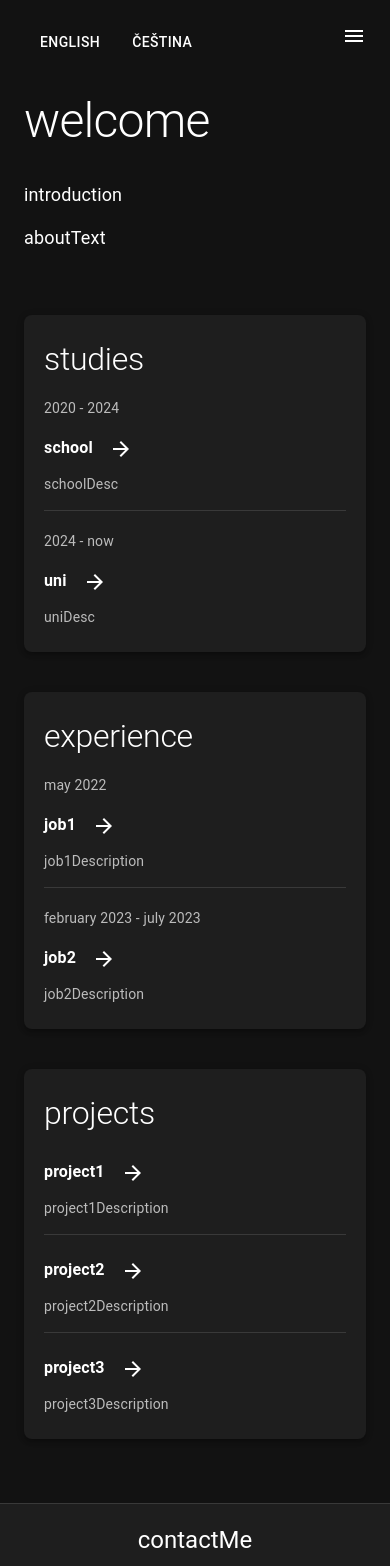
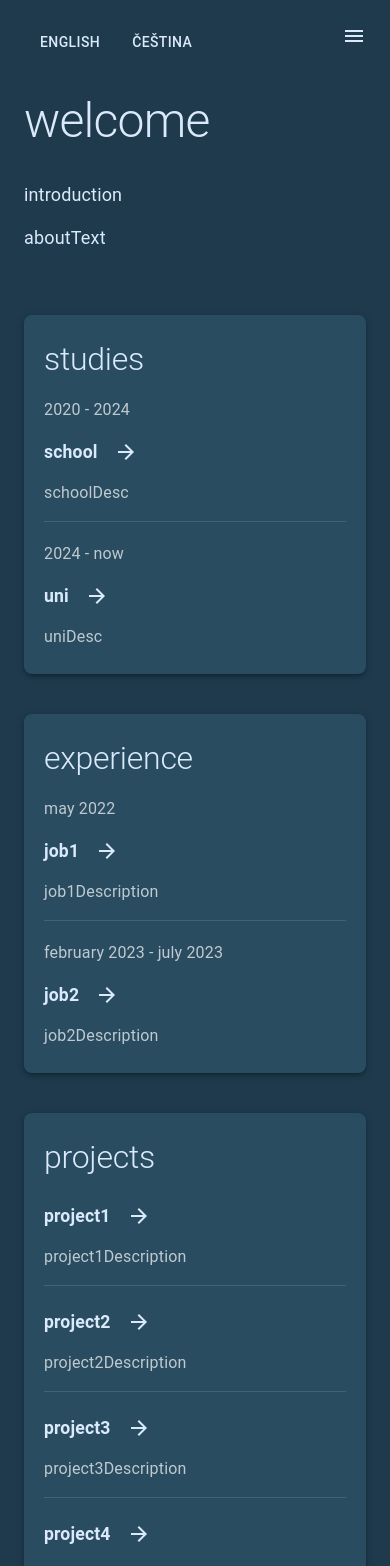
Before and after one commit to Namloh/mh-portfolio, a React (Create React App) app: page / in a window 390 px wide. Shown: the top 1566 px of the page. Built offline with nearby package versions, Linux system fonts and the light colour scheme; the HTML template or start-up script is replaced by a standard one.

Commit message:
new color scheme + text hover

```diff
--- a/src/App.js
+++ b/src/App.js
@@ -15,18 +15,18 @@ const theme = createTheme({
   palette: {
     mode: 'dark',
     background: {
-      default: '#121212',
-      paper: '#1e1e1e',
+      default: '#1e3a4c', // Dark blue gray
+      paper: '#294c60',   // Medium blue gray
     },
     text: {
-      primary: '#ffffff',
+      primary: '#daeafa', // Light blue gray
     },
     button: {
       outlinedPrimary: {
-        color: '#ffffff',
-        borderColor: '#ffffff',
+        color: '#d4e4f7',
+        borderColor: '#d4e4f7',
       },
-    }
+    },
   },
 });
 
@@ -54,7 +54,7 @@ function App() {
     if (touchEndX === 0) {
       return;
     }
-    if (touchStartX - touchEndX > 100 && Math.abs(touchStartY-touchEndY) < 100) {
+    if (touchStartX - touchEndX > 100 && Math.abs(touchStartY - touchEndY) < 100) {
       // Swipe left detected
       handleDrawerToggle();
     }
@@ -69,7 +69,6 @@ function App() {
   const changeLanguage = (lng) => {
     i18n.changeLanguage(lng);
   };
-
 
   return (
     <ThemeProvider theme={theme}>
@@ -89,23 +88,38 @@ function App() {
         <Sidebar mobileOpen={mobileOpen} handleDrawerToggle={handleDrawerToggle} />
         <Box
           component="main"
-          sx={{ flexGrow: 1}}
+          sx={{ flexGrow: 1 }}
           onTouchStart={handleTouchStart}
           onTouchMove={handleTouchMove}
           onTouchEnd={handleTouchEnd}
         >
-          <Box sx={{p: 3, pb: 0}}>
-            <Button color='inherit' variant={i18n.language === "en" ? 'outlined' : ""} onClick={() => changeLanguage('en')}>English</Button>
-            <Button color='inherit' variant={i18n.language === "cz" ? 'outlined' : ""} onClick={() => changeLanguage('cz')}>Čeština</Button>
+          <Box sx={{ p: 3, pb: 0 }}>
+            <Button color="inherit" variant={i18n.language === 'en' ? 'outlined' : ''} onClick={() => changeLanguage('en')}>
+              English
+            </Button>
+            <Button color="inherit" variant={i18n.language === 'cz' ? 'outlined' : ''} onClick={() => changeLanguage('cz')}>
+              Čeština
+            </Button>
 
             <Box pl={isMobile ? 0 : 8} pr={isMobile ? 0 : 8}>
-              <About isMobile={isMobile}/>
-              <Studies />
-              <Experience/>
+              <About isMobile={isMobile} />
+              <Box
+                sx={{
+                  display: 'flex',
+                  flexDirection: isMobile ? 'column' : 'row',
+                  gap: isMobile ? 0 : 3,
+                }}
+              >
+                <Box sx={{ flex: 1, display: 'flex', flexDirection: 'column', minHeight: "100%"}}>
+                  <Studies />
+                </Box>
+                <Box sx={{ flex: 1, display: 'flex', flexDirection: 'column', minHeight: "100%"}}>
+                  <Experience />
+                </Box>
+              </Box>
               <Projects />
             </Box>
           </Box>
-
           <Contact />
         </Box>
       </Box>
--- a/src/Components/Experience.js
+++ b/src/Components/Experience.js
@@ -1,5 +1,5 @@
 import React from 'react';
-import { Box, Typography, useMediaQuery, useTheme, IconButton, Divider } from '@mui/material';
+import { Box, Typography, useMediaQuery, useTheme, IconButton, Divider, Link } from '@mui/material';
 import ArrowForwardIcon from '@mui/icons-material/ArrowForward';
 import { useTranslation } from 'react-i18next';
 
@@ -9,54 +9,66 @@ const Experience = () => {
   const { t } = useTranslation();
 
   return (
-    <Box id="experience" sx={{ padding: '25px 20px', backgroundColor: theme.palette.background.paper, borderRadius: '8px', boxShadow: 3, marginTop: 5 }}>
+    <Box id="experience" sx={{ padding: '25px 20px', backgroundColor: theme.palette.background.paper, borderRadius: '8px', boxShadow: 3, marginTop: isMobile ? 5 : 0, height: "100%" }}>
       <Typography variant="h2" sx={{ fontSize: isMobile ? '2rem' : '2.5rem', marginBottom: '20px', color: theme.palette.text.primary }}>
         {t('experience')}
       </Typography>
 
-      <Typography variant="body1" sx={{ fontSize: isMobile ? '0.875rem' : '1rem', color: theme.palette.text.secondary, marginBottom: '10px' }}>
+      <Typography variant="body1" sx={{ fontSize: '1rem', color: theme.palette.text.secondary, marginBottom: '10px' }}>
         {t('may')} 2022
       </Typography>
-      <Typography variant="body1" sx={{ fontSize: isMobile ? '1rem' : '1.25rem', fontWeight: 'bold', color: theme.palette.text.primary, display: 'inline-block' }}>
-        {t('job1')}
-        <IconButton
+      <Link
         href="https://www.mahle.com/en/about-mahle/locations/6104.jsp"
         target="_blank"
         rel="noopener noreferrer"
-          disableRipple
-          sx={{ color: theme.palette.text.primary, marginLeft: 1, verticalAlign: 'middle',  transition: 'transform 0.3s ease',
-            '&:hover': {
-              transform: 'translateX(6px)',
-            } }}
+        sx={{
+          textDecoration: 'none',
+          color: theme.palette.text.primary,
+          display: 'flex',
+          alignItems: 'center',
+          marginBottom: '10px',
+          cursor: 'pointer',
+          '&:hover .MuiIconButton-root': { transform: 'translateX(6px)' },
+        }}
       >
+        <Typography variant="body1" sx={{ fontSize: isMobile ? '1.1rem' : '1.25rem', fontWeight: 'bold', display: 'inline-block' }}>
+          {t('job1')}
+        </Typography>
+        <IconButton disableRipple sx={{ color: theme.palette.text.primary, marginLeft: 1, verticalAlign: 'middle', transition: 'transform 0.3s ease' }}>
           <ArrowForwardIcon />
         </IconButton>
-      </Typography>
-      <Typography variant="body2" sx={{ fontSize: isMobile ? '0.875rem' : '1rem', color: theme.palette.text.secondary, marginTop: '5px' }}>
+      </Link>
+      <Typography variant="body2" sx={{ fontSize: '1rem', color: theme.palette.text.secondary, marginTop: '5px' }}>
         {t('job1Description')}
       </Typography>
 
       <Divider sx={{ my: 2 }} />
 
-      <Typography variant="body1" sx={{ fontSize: isMobile ? '0.875rem' : '1rem', color: theme.palette.text.secondary, marginBottom: '10px', marginTop: '20px' }}>
+      <Typography variant="body1" sx={{ fontSize: '1rem', color: theme.palette.text.secondary, marginBottom: '10px', marginTop: '20px' }}>
         {t('february')} 2023 - {t('july')} 2023
       </Typography>
-      <Typography variant="body1" sx={{ fontSize: isMobile ? '1rem' : '1.25rem', fontWeight: 'bold', color: theme.palette.text.primary, display: 'inline-block' }}>
-        {t('job2')}
-        <IconButton
+      <Link
         href="https://www.kassua.cz/"
         target="_blank"
         rel="noopener noreferrer"
-          disableRipple
-          sx={{ color: theme.palette.text.primary, marginLeft: 1, verticalAlign: 'middle',  transition: 'transform 0.3s ease',
-            '&:hover': {
-              transform: 'translateX(6px)',
-            } }}
+        sx={{
+          textDecoration: 'none',
+          color: theme.palette.text.primary,
+          display: 'flex',
+          alignItems: 'center',
+          marginBottom: '10px',
+          cursor: 'pointer',
+          '&:hover .MuiIconButton-root': { transform: 'translateX(6px)' },
+        }}
       >
+        <Typography variant="body1" sx={{ fontSize: isMobile ? '1.1rem' : '1.25rem', fontWeight: 'bold', display: 'inline-block' }}>
+          {t('job2')}
+        </Typography>
+        <IconButton disableRipple sx={{ color: theme.palette.text.primary, marginLeft: 1, verticalAlign: 'middle', transition: 'transform 0.3s ease' }}>
           <ArrowForwardIcon />
         </IconButton>
-      </Typography>
-      <Typography variant="body2" sx={{ fontSize: isMobile ? '0.875rem' : '1rem', color: theme.palette.text.secondary, marginTop: '5px' }}>
+      </Link>
+      <Typography variant="body2" sx={{ fontSize: '1rem', color: theme.palette.text.secondary, marginTop: '5px' }}>
         {t('job2Description')}
       </Typography>
     </Box>
--- a/src/Components/Projects.js
+++ b/src/Components/Projects.js
@@ -1,5 +1,5 @@
 import React from 'react';
-import { Box, Typography, useMediaQuery, useTheme, IconButton, Divider } from '@mui/material';
+import { Box, Typography, useMediaQuery, useTheme, IconButton, Divider, Link } from '@mui/material';
 import ArrowForwardIcon from '@mui/icons-material/ArrowForward';
 import { useTranslation } from 'react-i18next';
 
@@ -14,64 +14,136 @@ const Projects = () => {
         {t('projects')}
       </Typography>
 
-
-      <Typography variant="body1" sx={{ fontSize: isMobile ? '1rem' : '1.25rem', fontWeight: 'bold', color: theme.palette.text.primary, display: 'inline-block' }}>
-        {t('project1')}
-        <IconButton
+      <Link
         href="https://github.com/Namloh/MyMeal/tree/main"
         target="_blank"
         rel="noopener noreferrer"
-          disableRipple
-          sx={{ color: theme.palette.text.primary, marginLeft: 1, verticalAlign: 'middle',  transition: 'transform 0.3s ease',
-            '&:hover': {
-              transform: 'translateX(6px)',
-            } }}
+        sx={{
+          textDecoration: 'none',
+          color: theme.palette.text.primary,
+          display: 'flex',
+          alignItems: 'center',
+          marginBottom: '10px',
+          cursor: 'pointer',
+          '&:hover .MuiIconButton-root': { transform: 'translateX(6px)' },
+        }}
       >
+        <Typography variant="body1" sx={{ fontSize: isMobile ? '1.1rem' : '1.25rem', fontWeight: 'bold', display: 'inline-block' }}>
+          {t('project1')}
+        </Typography>
+        <IconButton disableRipple sx={{ color: theme.palette.text.primary, marginLeft: 1, verticalAlign: 'middle', transition: 'transform 0.3s ease' }}>
           <ArrowForwardIcon />
         </IconButton>
-      </Typography>
-      <Typography variant="body2" sx={{ fontSize: isMobile ? '0.875rem' : '1rem', color: theme.palette.text.secondary, marginTop: '5px' }}>
+      </Link>
+      <Typography variant="body2" sx={{ fontSize: '1rem', color: theme.palette.text.secondary, marginTop: '5px' }}>
         {t('project1Description')}
       </Typography>
 
       <Divider sx={{ my: 2 }} />
-      <Typography variant="body1" sx={{ fontSize: isMobile ? '1rem' : '1.25rem', fontWeight: 'bold', color: theme.palette.text.primary, display: 'inline-block' }}>
-        {t('project2')}
-        <IconButton
-          href="https://github.com/Namloh/Frontend-projects"
+
+      <Link
+        href="https://geniusbistro.cz/"
         target="_blank"
         rel="noopener noreferrer"
-          disableRipple
-          sx={{ color: theme.palette.text.primary, marginLeft: 1, verticalAlign: 'middle',  transition: 'transform 0.3s ease',
-            '&:hover': {
-              transform: 'translateX(6px)',
-            } }}
+        sx={{
+          textDecoration: 'none',
+          color: theme.palette.text.primary,
+          display: 'flex',
+          alignItems: 'center',
+          marginBottom: '10px',
+          cursor: 'pointer',
+          '&:hover .MuiIconButton-root': { transform: 'translateX(6px)' },
+        }}
       >
+        <Typography variant="body1" sx={{ fontSize: isMobile ? '1.1rem' : '1.25rem', fontWeight: 'bold', display: 'inline-block' }}>
+          {t('project2')}
+        </Typography>
+        <IconButton disableRipple sx={{ color: theme.palette.text.primary, marginLeft: 1, verticalAlign: 'middle', transition: 'transform 0.3s ease' }}>
           <ArrowForwardIcon />
         </IconButton>
-      </Typography>
-      <Typography variant="body2" sx={{ fontSize: isMobile ? '0.875rem' : '1rem', color: theme.palette.text.secondary, marginTop: '5px' }}>
+      </Link>
+      <Typography variant="body2" sx={{ fontSize: '1rem', color: theme.palette.text.secondary, marginTop: '5px' }}>
         {t('project2Description')}
       </Typography>
 
       <Divider sx={{ my: 2 }} />
-      <Typography variant="body1" sx={{ fontSize: isMobile ? '1rem' : '1.25rem', fontWeight: 'bold', color: theme.palette.text.primary, display: 'inline-block' }}>
+
+      <Link
+        href="https://ateliery-a.com/"
+        target="_blank"
+        rel="noopener noreferrer"
+        sx={{
+          textDecoration: 'none',
+          color: theme.palette.text.primary,
+          display: 'flex',
+          alignItems: 'center',
+          marginBottom: '10px',
+          cursor: 'pointer',
+          '&:hover .MuiIconButton-root': { transform: 'translateX(6px)' },
+        }}
+      >
+        <Typography variant="body1" sx={{ fontSize: isMobile ? '1.1rem' : '1.25rem', fontWeight: 'bold', display: 'inline-block' }}>
           {t('project3')}
-        <IconButton
+        </Typography>
+        <IconButton disableRipple sx={{ color: theme.palette.text.primary, marginLeft: 1, verticalAlign: 'middle', transition: 'transform 0.3s ease' }}>
+          <ArrowForwardIcon />
+        </IconButton>
+      </Link>
+      <Typography variant="body2" sx={{ fontSize: '1rem', color: theme.palette.text.secondary, marginTop: '5px' }}>
+        {t('project3Description')}
+      </Typography>
+
+      <Divider sx={{ my: 2 }} />
+
+      <Link
+        href="https://pkfl.cz/30-let-pkfl"
+        target="_blank"
+        rel="noopener noreferrer"
+        sx={{
+          textDecoration: 'none',
+          color: theme.palette.text.primary,
+          display: 'flex',
+          alignItems: 'center',
+          marginBottom: '10px',
+          cursor: 'pointer',
+          '&:hover .MuiIconButton-root': { transform: 'translateX(6px)' },
+        }}
+      >
+        <Typography variant="body1" sx={{ fontSize: isMobile ? '1.1rem' : '1.25rem', fontWeight: 'bold', display: 'inline-block' }}>
+          {t('project4')}
+        </Typography>
+        <IconButton disableRipple sx={{ color: theme.palette.text.primary, marginLeft: 1, verticalAlign: 'middle', transition: 'transform 0.3s ease' }}>
+          <ArrowForwardIcon />
+        </IconButton>
+      </Link>
+      <Typography variant="body2" sx={{ fontSize: '1rem', color: theme.palette.text.secondary, marginTop: '5px' }}>
+        {t('project4Description')}
+      </Typography>
+
+      <Divider sx={{ my: 2 }} />
+
+      <Link
         href="https://github.com/Namloh/publicgallery"
         target="_blank"
         rel="noopener noreferrer"
-          disableRipple
-          sx={{ color: theme.palette.text.primary, marginLeft: 1, verticalAlign: 'middle',  transition: 'transform 0.3s ease',
-            '&:hover': {
-              transform: 'translateX(6px)',
-            } }}
+        sx={{
+          textDecoration: 'none',
+          color: theme.palette.text.primary,
+          display: 'flex',
+          alignItems: 'center',
+          cursor: 'pointer',
+          '&:hover .MuiIconButton-root': { transform: 'translateX(6px)' },
+        }}
       >
+        <Typography variant="body1" sx={{ fontSize: isMobile ? '1.1rem' : '1.25rem', fontWeight: 'bold', display: 'inline-block' }}>
+          {t('project5')}
+        </Typography>
+        <IconButton disableRipple sx={{ color: theme.palette.text.primary, marginLeft: 1, verticalAlign: 'middle', transition: 'transform 0.3s ease' }}>
           <ArrowForwardIcon />
         </IconButton>
-      </Typography>
-      <Typography variant="body2" sx={{ fontSize: isMobile ? '0.875rem' : '1rem', color: theme.palette.text.secondary, marginTop: '5px' }}>
-        {t('project3Description')}
+      </Link>
+      <Typography variant="body2" sx={{ fontSize: '1rem', color: theme.palette.text.secondary, marginTop: '5px' }}>
+        {t('project5Description')}
       </Typography>
     </Box>
   );
--- a/src/Components/Sidebar.js
+++ b/src/Components/Sidebar.js
@@ -34,31 +34,31 @@ const Sidebar = ({ mobileOpen, handleDrawerToggle }) => {
 
   const drawer = (
     <div>
-      <Divider />
+      <Divider sx={{ backgroundColor: theme.palette.divider }} />
       <List>
         <Link to="about" smooth={true} duration={500} onClick={handleDrawerToggle} style={{ textDecoration: 'none', color: 'inherit' }}>
-          <ListItem button sx={{ '&:hover': { backgroundColor: '#444' }, transition: 'background-color 0.3s' }}>
-            <ListItemText primary={t('about')} />
+          <ListItem button sx={{ '&:hover': { backgroundColor: theme.palette.action.hover }, transition: 'background-color 0.3s' }}>
+            <ListItemText primary={t('about')} sx={{ color: theme.palette.text.primary }} />
           </ListItem>
         </Link>
         <Link to="studies" smooth={true} duration={500} onClick={handleDrawerToggle} style={{ textDecoration: 'none', color: 'inherit' }}>
-          <ListItem button sx={{ '&:hover': { backgroundColor: '#444' }, transition: 'background-color 0.3s' }}>
-            <ListItemText primary={t('studies')} />
+          <ListItem button sx={{ '&:hover': { backgroundColor: theme.palette.action.hover }, transition: 'background-color 0.3s' }}>
+            <ListItemText primary={t('studies')} sx={{ color: theme.palette.text.primary }} />
           </ListItem>
         </Link>
         <Link to="experience" smooth={true} duration={500} onClick={handleDrawerToggle} style={{ textDecoration: 'none', color: 'inherit' }}>
-          <ListItem button sx={{ '&:hover': { backgroundColor: '#444' }, transition: 'background-color 0.3s' }}>
-            <ListItemText primary={t('experience')} />
+          <ListItem button sx={{ '&:hover': { backgroundColor: theme.palette.action.hover }, transition: 'background-color 0.3s' }}>
+            <ListItemText primary={t('experience')} sx={{ color: theme.palette.text.primary }} />
           </ListItem>
         </Link>
         <Link to="projects" smooth={true} duration={500} onClick={handleDrawerToggle} style={{ textDecoration: 'none', color: 'inherit' }}>
-          <ListItem button sx={{ '&:hover': { backgroundColor: '#444' }, transition: 'background-color 0.3s' }}>
-            <ListItemText primary={t('projects')} />
+          <ListItem button sx={{ '&:hover': { backgroundColor: theme.palette.action.hover }, transition: 'background-color 0.3s' }}>
+            <ListItemText primary={t('projects')} sx={{ color: theme.palette.text.primary }} />
           </ListItem>
         </Link>
         <Link to="contact" smooth={true} duration={500} onClick={handleDrawerToggle} style={{ textDecoration: 'none', color: 'inherit' }}>
-          <ListItem button sx={{ '&:hover': { backgroundColor: '#444' }, transition: 'background-color 0.3s' }}>
-            <ListItemText primary={t('contactMe')} />
+          <ListItem button sx={{ '&:hover': { backgroundColor: theme.palette.action.hover }, transition: 'background-color 0.3s' }}>
+            <ListItemText primary={t('contactMe')} sx={{ color: theme.palette.text.primary }} />
           </ListItem>
         </Link>
       </List>
@@ -82,7 +82,7 @@ const Sidebar = ({ mobileOpen, handleDrawerToggle }) => {
             boxSizing: 'border-box',
             width: drawerWidth - 30,
             backgroundColor: theme.palette.background.default,
-            color: '#ffffff',
+            color: theme.palette.text.primary,
             padding: '16px',
           },
         }}
@@ -90,7 +90,8 @@ const Sidebar = ({ mobileOpen, handleDrawerToggle }) => {
         {drawer}
       </SwipeableDrawer>
 
-      {/*desktop drawer
+      {/* Uncomment for desktop drawer if needed */}
+      {/*
       <Drawer
         anchor="right"
         variant="permanent"
@@ -99,8 +100,8 @@ const Sidebar = ({ mobileOpen, handleDrawerToggle }) => {
           '& .MuiDrawer-paper': {
             boxSizing: 'border-box',
             width: drawerWidth,
-            backgroundColor: '#1e1e1e',
-            color: '#ffffff',
+            backgroundColor: theme.palette.background.default,
+            color: theme.palette.text.primary,
             padding: '16px',
           },
         }}
--- a/src/Components/Studies.js
+++ b/src/Components/Studies.js
@@ -1,5 +1,5 @@
 import React from 'react';
-import { Box, Typography, useMediaQuery, useTheme, IconButton, Divider } from '@mui/material';
+import { Box, Typography, useMediaQuery, useTheme, IconButton, Divider, Link } from '@mui/material';
 import ArrowForwardIcon from '@mui/icons-material/ArrowForward';
 import { useTranslation } from 'react-i18next';
 
@@ -9,67 +9,68 @@ const Studies = () => {
   const { t } = useTranslation();
 
   return (
-    <Box id="studies" sx={{ padding: '25px 20px', backgroundColor: theme.palette.background.paper, borderRadius: '8px', boxShadow: 3, marginTop: 5 }}>
+    <Box id="studies" sx={{ padding: '25px 20px', backgroundColor: theme.palette.background.paper, borderRadius: '8px', boxShadow: 3, height: "100%"  }}>
       <Typography variant="h2" sx={{ fontSize: isMobile ? '2rem' : '2.5rem', marginBottom: '20px', color: theme.palette.text.primary }}>
         {t('studies')}
       </Typography>
 
-      <Typography variant="body1" sx={{ fontSize: isMobile ? '0.875rem' : '1rem', color: theme.palette.text.secondary, marginBottom: '10px' }}>
+      <Typography variant="body1" sx={{ fontSize: '1rem', color: theme.palette.text.secondary, marginBottom: '10px' }}>
         2020 - 2024
       </Typography>
-      <Typography variant="body1" sx={{ fontSize: isMobile ? '1rem' : '1.25rem', fontWeight: 'bold', color: theme.palette.text.primary, display: 'inline-block' }}>
-        {t('school')}
-        <IconButton
+      <Link
         href="https://www.prumyslovkaliberec.cz"
         target="_blank"
         rel="noopener noreferrer"
-          disableRipple
         sx={{
+          textDecoration: 'none',
           color: theme.palette.text.primary,
-            marginLeft: 1,
-            verticalAlign: 'middle',
-            transition: 'transform 0.3s ease',
-            '&:hover': {
-              transform: 'translateX(6px)',
-            }
+          display: 'flex',
+          alignItems: 'center',
+          marginBottom: '10px',
+          cursor: 'pointer',
+          '&:hover .MuiIconButton-root': { transform: 'translateX(6px)' },
         }}
       >
+        <Typography variant="body1" sx={{ fontSize: isMobile ? '1.1rem' : '1.25rem', fontWeight: 'bold', display: 'inline-block' }}>
+          {t('school')}
+        </Typography>
+        <IconButton disableRipple sx={{ color: theme.palette.text.primary, marginLeft: 1, verticalAlign: 'middle', transition: 'transform 0.3s ease' }}>
           <ArrowForwardIcon />
         </IconButton>
-      </Typography>
-      <Typography variant="body2" sx={{ fontSize: isMobile ? '0.875rem' : '1rem', color: theme.palette.text.secondary, marginTop: '5px' }}>
+      </Link>
+      <Typography variant="body2" sx={{ fontSize: '1rem', color: theme.palette.text.secondary, marginTop: '5px' }}>
         {t('schoolDesc')}
       </Typography>
 
       <Divider sx={{ my: 2 }} />
 
-      <Typography variant="body1" sx={{ fontSize: isMobile ? '0.875rem' : '1rem', color: theme.palette.text.secondary, marginBottom: '10px', marginTop: '20px' }}>
+      <Typography variant="body1" sx={{ fontSize: '1rem', color: theme.palette.text.secondary, marginBottom: '10px', marginTop: '20px' }}>
         2024 - {t('now')}
       </Typography>
-      <Typography variant="body1" sx={{ fontSize: isMobile ? '1rem' : '1.25rem', fontWeight: 'bold', color: theme.palette.text.primary, display: 'inline-block' }}>
-        {t('uni')}
-        <IconButton
+      <Link
         href="https://fis.vse.cz"
         target="_blank"
         rel="noopener noreferrer"
-          disableRipple
         sx={{
+          textDecoration: 'none',
           color: theme.palette.text.primary,
-            marginLeft: 1,
-            verticalAlign: 'middle',
-            transition: 'transform 0.3s ease',
-            '&:hover': {
-              transform: 'translateX(6px)',
-            }
+          display: 'flex',
+          alignItems: 'center',
+          marginBottom: '10px',
+          cursor: 'pointer',
+          '&:hover .MuiIconButton-root': { transform: 'translateX(6px)' },
         }}
       >
+        <Typography variant="body1" sx={{ fontSize: isMobile ? '1.1rem' : '1.25rem', fontWeight: 'bold', display: 'inline-block' }}>
+          {t('uni')}
+        </Typography>
+        <IconButton disableRipple sx={{ color: theme.palette.text.primary, marginLeft: 1, verticalAlign: 'middle', transition: 'transform 0.3s ease' }}>
           <ArrowForwardIcon />
         </IconButton>
-      </Typography>
-      <Typography variant="body2" sx={{ fontSize: isMobile ? '0.875rem' : '1rem', color: theme.palette.text.secondary, marginTop: '5px' }}>
+      </Link>
+      <Typography variant="body2" sx={{ fontSize: '1rem', color: theme.palette.text.secondary, marginTop: '5px' }}>
         {t('uniDesc')}
       </Typography>
-
     </Box>
   );
 };
```
Also changed, not shown: public/locales/cz/translation.json (+13 -9 lines), public/locales/en/translation.json (+10 -6 lines), 1 other file (tests, documents, lock files or other folders). Lines whose indentation alone changed are shown as unchanged.
